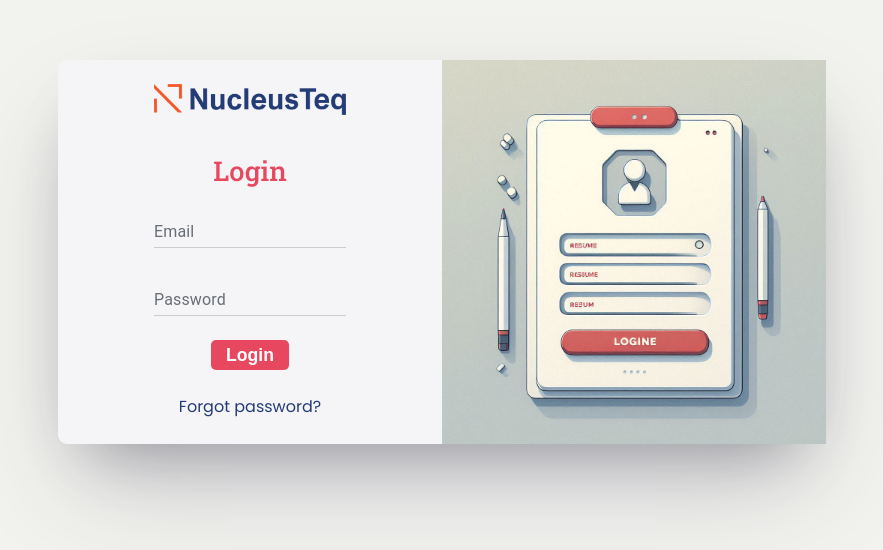
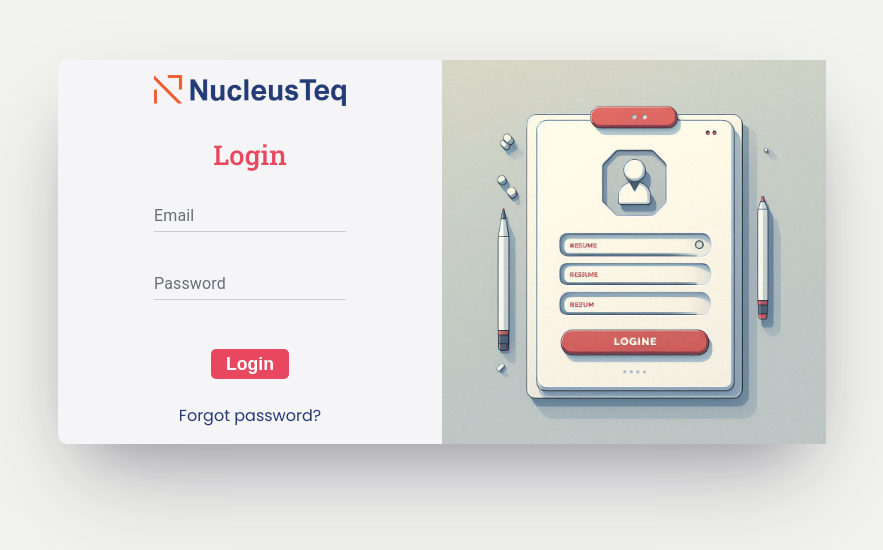
Before and after one commit to soumya1103/Resume-Builder, a React (Create React App) app: page / in a window 1280 px wide. Shown: the part 148-698 px from the top of the page, without its empty margins (198-1081 px from the left). Built offline with nearby package versions, Linux system fonts and the light colour scheme.

Commit message:
Login form changed

```diff
--- a/src/Pages/Login/Login.css
+++ b/src/Pages/Login/Login.css
@@ -32,6 +32,13 @@
   font-style: normal;
   margin-bottom: 1%;
   margin-top: 8%;
+}
+
+.login-form {
+  display: flex;
+  flex-direction: column;
+  align-items: center;
+  justify-content: center;
 }
 
 .login-form img {
--- a/src/Pages/Login/Login.jsx
+++ b/src/Pages/Login/Login.jsx
@@ -104,7 +104,6 @@ function Login() {
               <p className="login-error-text">{credentialEmailError}</p>
             </div>
           )}
-          <br />
           <TextField
             label="Password"
             type="password"
```
